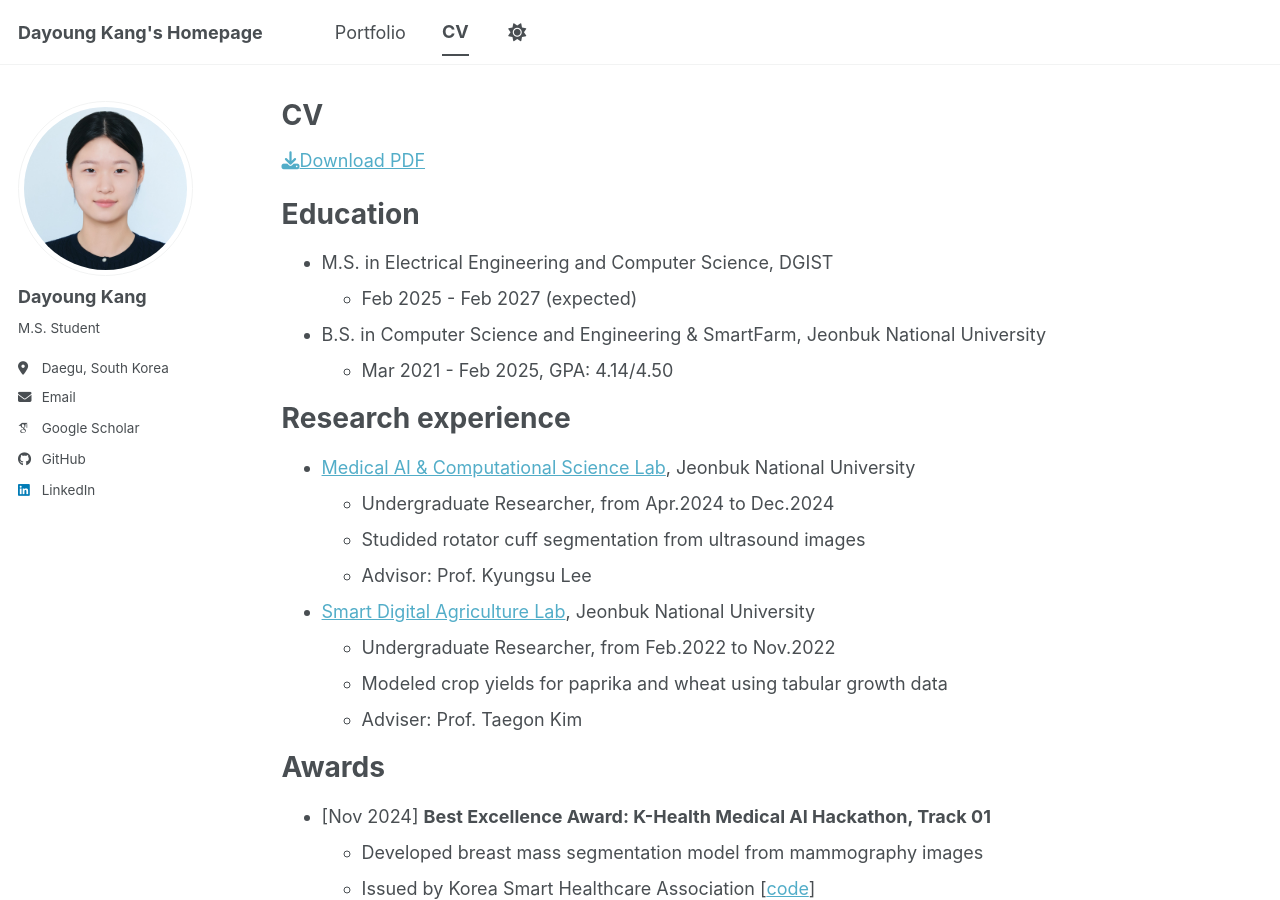
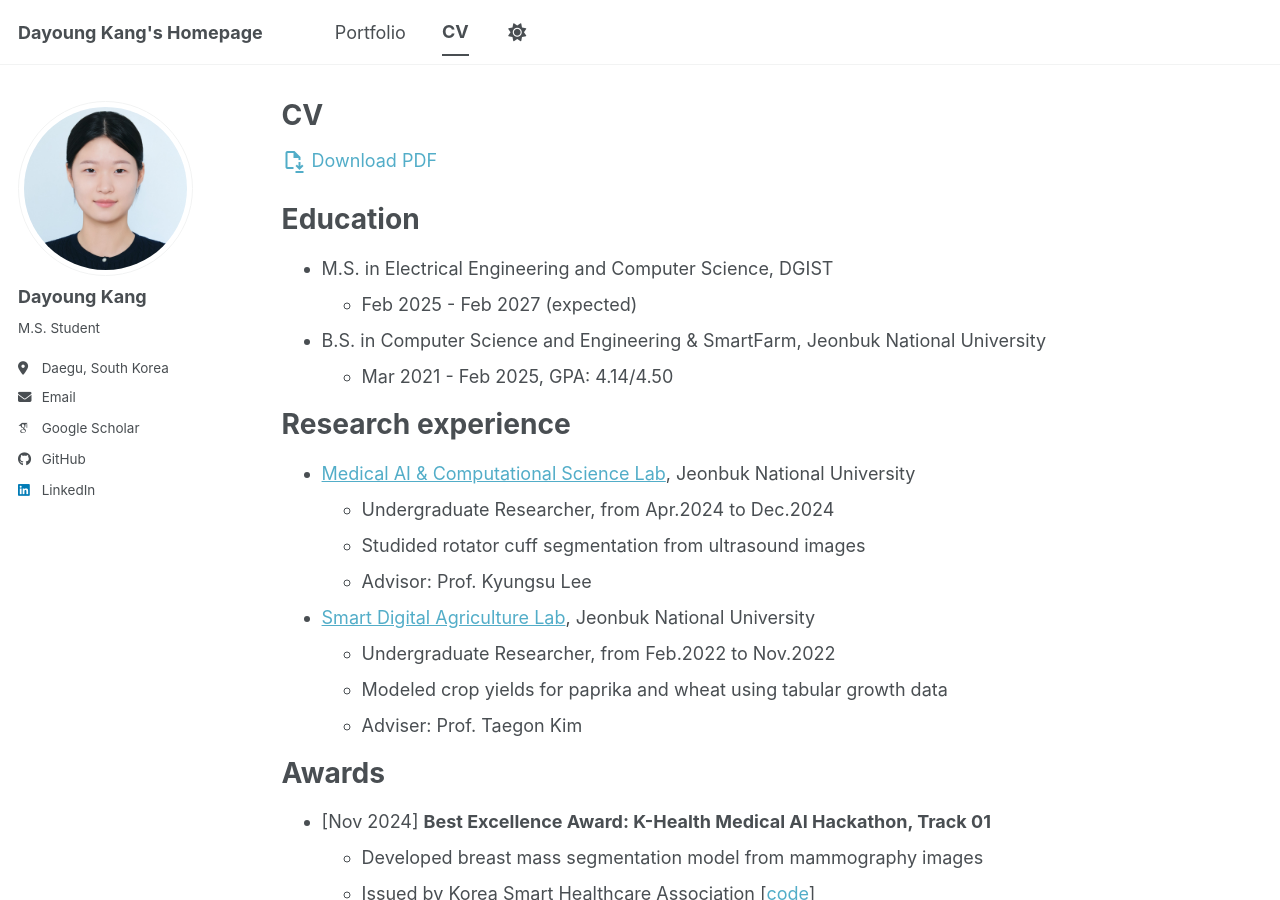
Before and after one commit to riverallzero/riverallzero.github.io, a Jekyll site: the page built from _pages/cv.md, in a window 1280 px wide and 900 px high. Built offline with Jekyll 4.4.1, drawn with Linux system fonts in a browser that asks for light colours; some web fonts are replaced; a script bundle is joined from its source files by our own code; library files that are not in the unit come from our copies.

Commit message:
docs: edit download icon

```diff
--- a/_pages/cv.md
+++ b/_pages/cv.md
@@ -9,7 +9,11 @@ redirect_from:
 
 {% include base_path %}
 
-<a href="{{ base_path }}/files/resume.pdf" target="_blank" rel="noopener noreferrer"><i class="fa fa-download" aria-hidden="true"></i>Download PDF</a>
+<link rel="stylesheet" href="https://fonts.googleapis.com/css2?family=Material+Symbols+Outlined:opsz,wght,FILL,GRAD@20..48,100..700,0..1,-50..200&icon_names=file_save" />
+<a href="{{ base_path }}/files/resume.pdf" style="display:inline-flex; align-items:center; gap:6px; text-decoration:none;">
+  <span class="material-symbols-outlined">file_save</span>
+  <span>Download PDF</span>
+</a>
 
 Education
 ======
```
